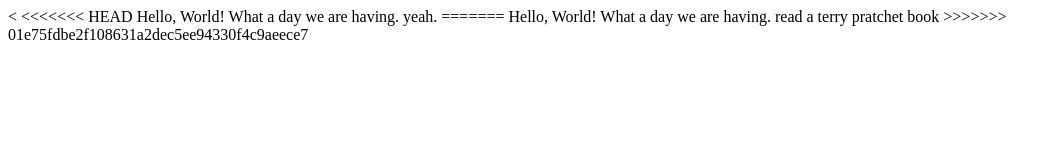
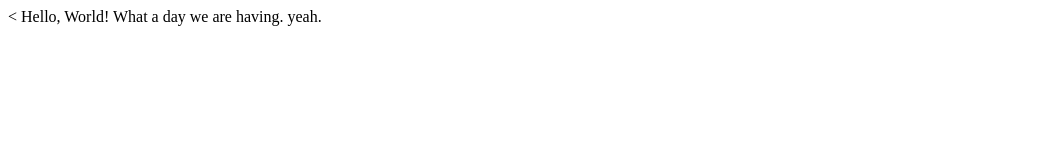
Before and after one commit to Purpleshoes/projectPenguin, a plain HTML site: page hello.html in a window 1280 px wide. Shown: the whole page, without its empty margins (0-1061 px from the left). Drawn offline with Linux system fonts and the light colour scheme.

Commit message:
Update hello.html

```diff
--- a/hello.html
+++ b/hello.html
@@ -6,11 +6,6 @@
     <title></title>
   </head>
   <body>
-<<<<<<< HEAD
     Hello, World! What a day we are having. yeah.
-=======
-    Hello, World! What a day we are having.
-    read a terry pratchet book
->>>>>>> 01e75fdbe2f108631a2dec5ee94330f4c9aeece7
   </body>
 </html>
```
